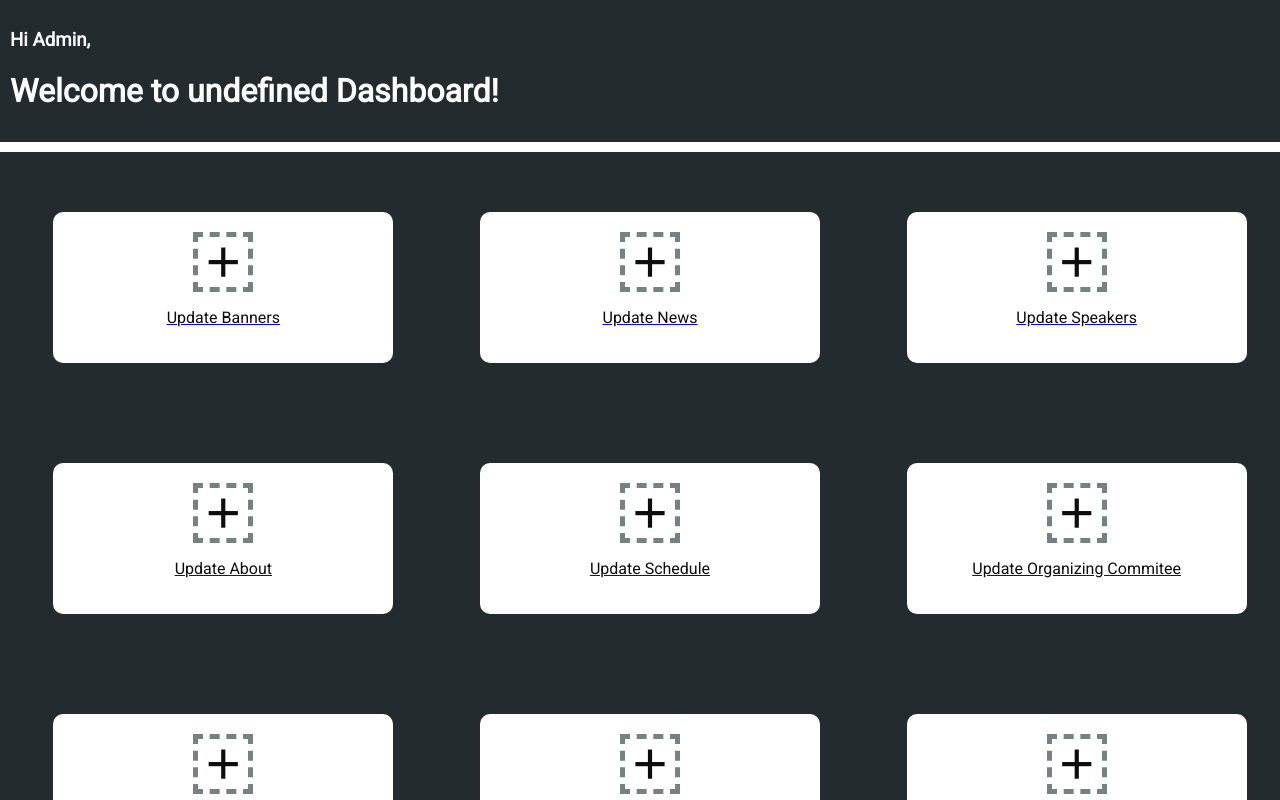
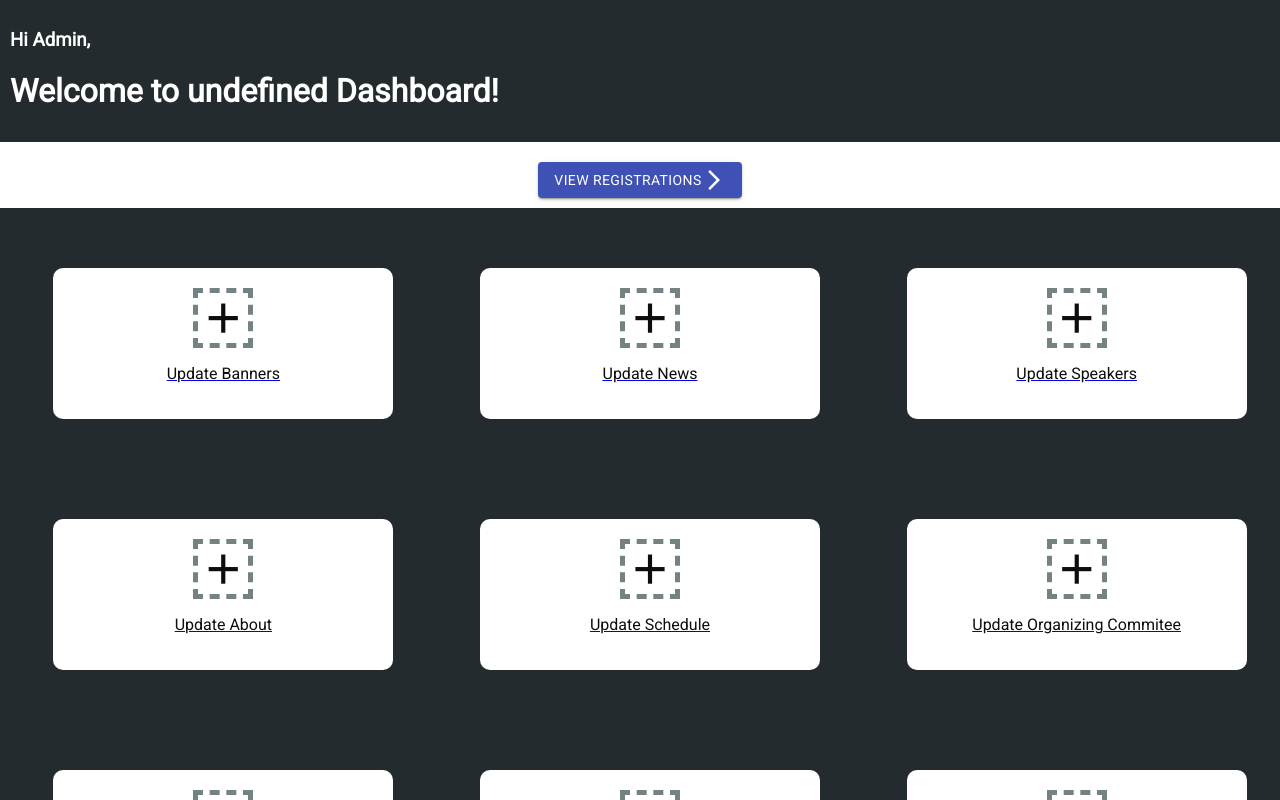
Before and after one commit to karthikeya-io/wadla-admin, a React (Create React App) app: page /update in a window 1280 px wide. Shown: the top 800 px of the page. Built offline with nearby package versions, Linux system fonts and the light colour scheme; sample sign-in values are in the browser's storage; the HTML template or start-up script is replaced by a standard one.

Commit message:
added route to registration page

```diff
--- a/src/App.jsx
+++ b/src/App.jsx
@@ -5,21 +5,21 @@ import Signup from "./pages/Signup";
 import Dashboard from "./pages/Dashboard";
 import Speakers from "./pages/Speakers";
 import Events from "./pages/Events";
-
-
+import Registrations from "./pages/Registrations";
 
 function App() {
   return (
     <Router>
       <Routes>
-        <Route path="/" element={<Events/>} />
+        <Route path="/" element={<Events />} />
         <Route path="/event/:eventId/:eventName">
-          <Route index element={<Dashboard/>} />
+          <Route index element={<Dashboard />} />
+          <Route path="registrations" element={<Registrations />} />
           <Route path="speakers" element={<Speakers />} />
           <Route path="banner" element={<BannerUpdate />} />
         </Route>
-        <Route path="update" >
-          <Route index element={<Dashboard/>} />
+        <Route path="update">
+          <Route index element={<Dashboard />} />
           <Route path="banner" element={<BannerUpdate />} />
           <Route path="speakers" element={<Speakers />} />
         </Route>
--- a/src/pages/Dashboard.jsx
+++ b/src/pages/Dashboard.jsx
@@ -3,13 +3,37 @@ import { Link, useParams } from "react-router-dom";
 import classes from "../css/Dashboard.module.css";
 import { useEffect } from "react";
 import Welcome from "../components/Welcome";
-
+import { Button } from "@mui/material";
+import ArrowForwardIosIcon from "@mui/icons-material/ArrowForwardIos";
 
 const Dashboard = () => {
   const { eventId, eventName } = useParams();
   return (
     <div className={classes.body}>
       <Welcome message={`Welcome to ${eventName} Dashboard!`} />
+      <Link
+        to="registrations"
+        style={{
+          display: "flex",
+          margin: "auto",
+          textDecoration: "none",
+        }}
+      >
+        <Button
+          variant="contained"
+          color="primary"
+          style={{
+            display: "flex",
+            margin: "auto",
+            marginTop: "20px",
+            backgroundColor: "#3f51b5",
+            color: "#fff",
+          }}
+        >
+          View Registrations
+          <ArrowForwardIosIcon />
+        </Button>
+      </Link>
       <div className={`${classes.continueLearning} ${classes.addGrid}`}>
         <Link to="/update/banner">
           <div className={classes.add}>
```
